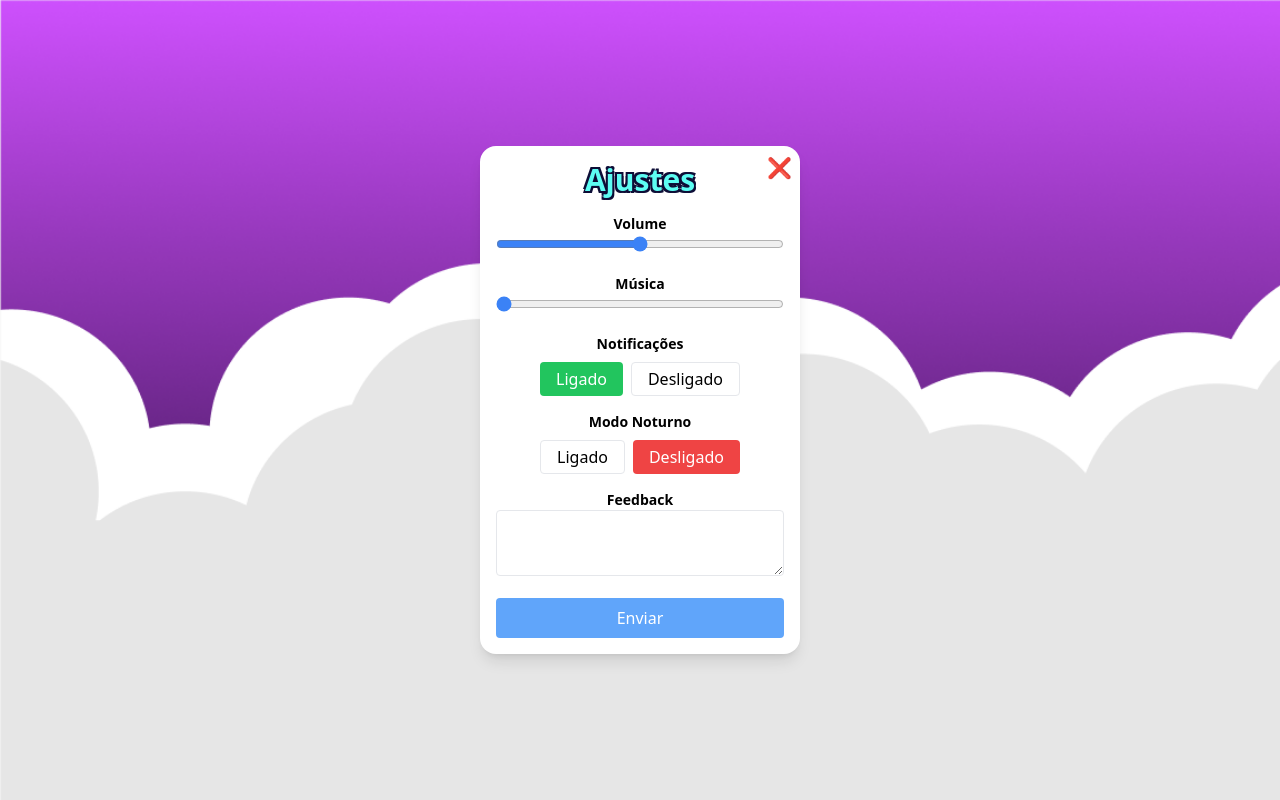
After one commit to MachadoEduardo/bytesquad, a PHP site: page /config.php in a window 1280 px wide. The commit adds this page. Run offline with PHP 8.4, Linux system fonts and the light colour scheme; some libraries are stand-ins or nearby versions.

Commit message:
Implementando áudio no website

```diff
--- /dev/null
+++ b/config.php
@@ -0,0 +1,107 @@
+<!DOCTYPE html>
+<html lang="pt">
+
+<head>
+    <meta charset="UTF-8">
+    <meta name="viewport" content="width=device-width, initial-scale=1.0">
+    <title>Ajustes</title>
+    <script src="https://cdn.tailwindcss.com"></script>
+</head>
+
+<style>
+    body {
+        background-image: url('./assets/img/background.png');
+        background-size: cover;
+        height: 100vh;
+        overflow: hidden;
+    }
+
+    .text-stroke {
+        text-shadow:
+            -2px -2px 0 #0D0D36,
+            2px -2px 0 #0D0D36,
+            -2px 2px 0 #0D0D36,
+            2px 2px 0 #0D0D36;
+    }
+</style>
+
+<body class="flex items-center justify-center h-screen bg-purple-500">
+    <div class="w-80 bg-white rounded-2xl shadow-lg p-4 relative">
+        <a href="home.php"><button class="absolute top-2 right-2 text-xl">❌</button></a>
+        <h1 class="text-center text-3xl font-bold text-[#5DFDF3] text-stroke">Ajustes</h1>
+
+        <div class="mt-4">
+            <label class="block text-sm font-semibold text-center">Volume</label>
+            <input type="range" class="w-full accent-blue-500">
+        </div>
+
+        <div class="mt-4">
+            <label class="block text-sm font-semibold text-center">Música</label>
+            <input type="range" class="w-full accent-blue-500" id="volumeControl"
+                min="0" max="1" step="0.01" value="<?= $_COOKIE['musicVolume'] ?? 0.0 ?>">
+        </div>
+
+        <div class="mt-4 text-center">
+            <p class="text-sm font-semibold">Notificações</p>
+            <div class="flex justify-center space-x-2 mt-2">
+                <button class="bg-green-500 text-white px-4 py-1 rounded">Ligado</button>
+                <button class="bg-white border px-4 py-1 rounded">Desligado</button>
+            </div>
+        </div>
+
+        <div class="mt-4 text-center">
+            <p class="text-sm font-semibold">Modo Noturno</p>
+            <div class="flex justify-center space-x-2 mt-2">
+                <button class="bg-white border px-4 py-1 rounded">Ligado</button>
+                <button class="bg-red-500 text-white px-4 py-1 rounded">Desligado</button>
+            </div>
+        </div>
+
+        <div class="mt-4">
+            <label class="block text-sm font-semibold text-center">Feedback</label>
+            <textarea class="w-full border rounded p-2"></textarea>
+        </div>
+
+        <button class="w-full mt-4 bg-blue-400 text-white py-2 rounded">Enviar</button>
+    </div>
+
+    <audio id="backgroundMusic" autoplay loop hidden>
+        <source src="./assets/audios/Frank-Ocean-Siegfried-(HipHopKit.com).mp3" type="audio/mpeg">
+    </audio>
+
+    <script>
+        const audio = document.getElementById("backgroundMusic");
+
+        // Inicialização do volume salvo no localStorage
+        let savedVolume = localStorage.getItem("musicVolume") || 0.5;
+        audio.volume = savedVolume;
+
+        // Controle de volume via input range
+        document.getElementById("volumeControl").addEventListener("input", (e) => {
+            let volume = e.target.value;
+            audio.volume = volume;
+            localStorage.setItem("musicVolume", volume);
+        });
+
+        // Forçar o autoplay após a página carregar e garantir que ele não seja bloqueado
+        document.addEventListener("DOMContentLoaded", () => {
+            const playAudio = () => {
+                audio.play().then(() => {
+                    console.log("Música tocando automaticamente 🎵");
+                }).catch((error) => {
+                    console.warn("Autoplay bloqueado! Esperando interação do usuário...");
+                });
+            };
+
+            // Toca imediatamente se o navegador permitir
+            playAudio();
+
+            // Caso tenha sido bloqueado, espera o primeiro clique ou toque do usuário
+            document.addEventListener("click", playAudio, {
+                once: true
+            });
+        });
+    </script>
+</body>
+
+</html>
--- a/home.php
+++ b/home.php
@@ -48,7 +48,7 @@
 
 <body>
     <main>
-        <a href=".php"><img src="assets/img/settingsIcon.png" class="absolute h-20 p-2 m-2"></a>
+        <a href="config.php"><img src="assets/img/settingsIcon.png" class="absolute h-20 p-2 m-2"></a>
 
         <div class="flex flex-col min-h-screen justify-center items-center gap-6">
             <div id="title">
--- a/telaLogin.php
+++ b/telaLogin.php
@@ -72,7 +72,7 @@ if (!empty($_POST['usuario']) && !empty($_POST['senha'])) {
 
 <body>
     <main>
-        <a href=".php"><img src="assets/img/settingsIcon.png" class="absolute h-20 p-2 m-2"></a>
+        <a href="config.php"><img src="assets/img/settingsIcon.png" class="absolute h-20 p-2 m-2"></a>
 
         <div class="container d-flex justify-content-center align-items-center vh-100">
             <div class="login-container">
```
Also changed, not shown: assets/img/Ajustes.jpg (added), 1 other file.
